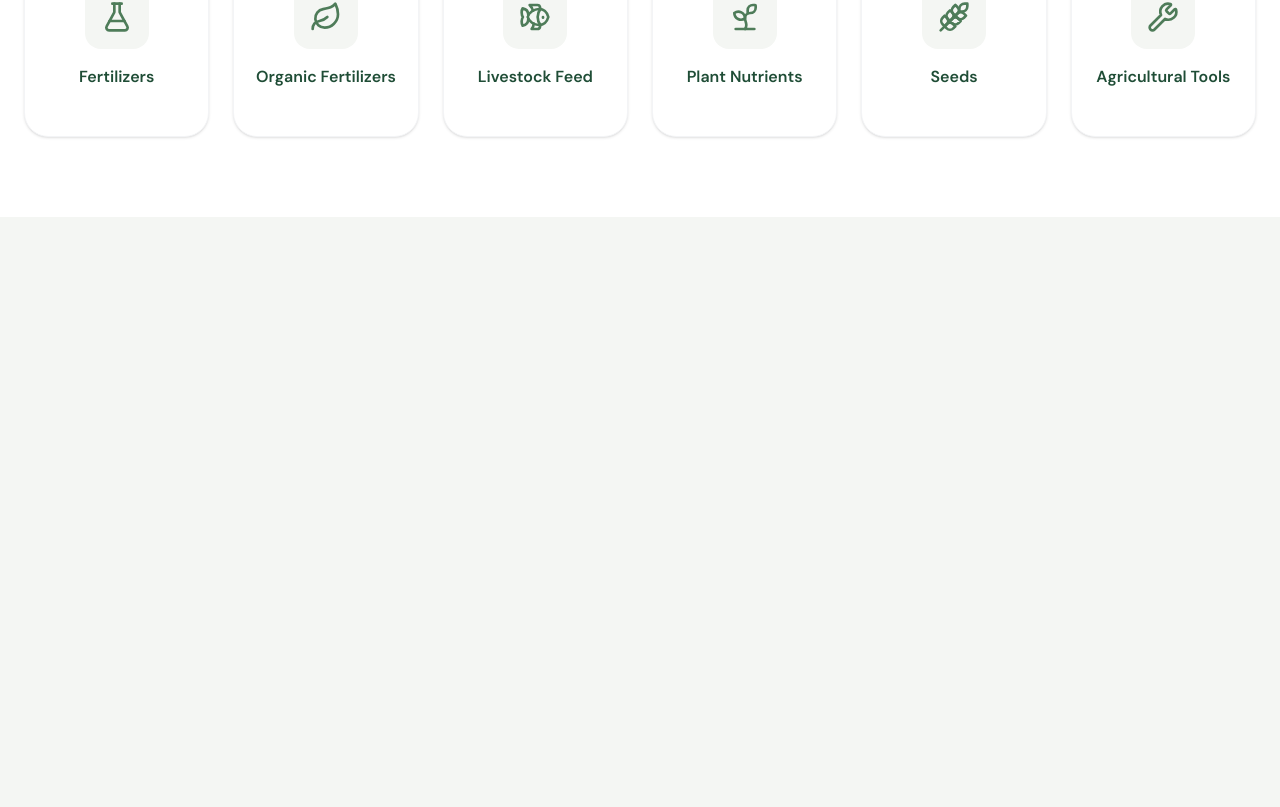
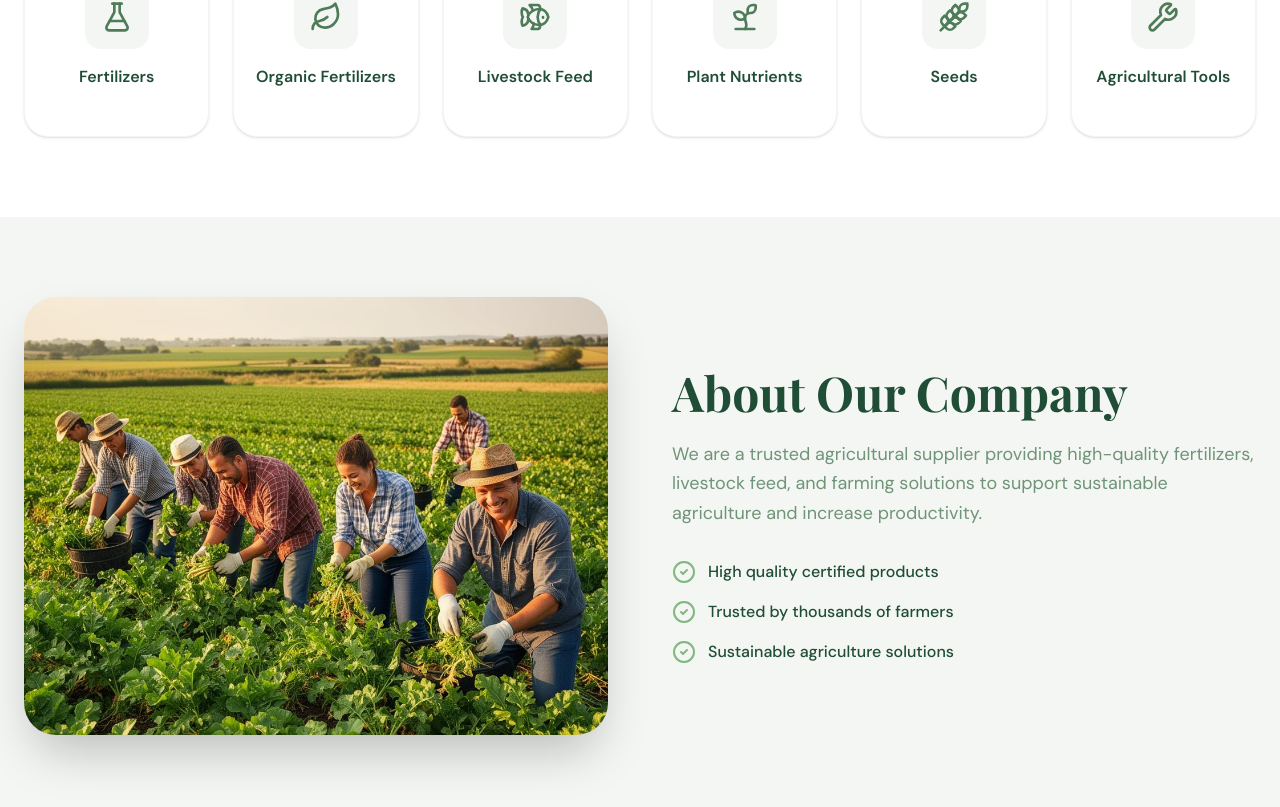
Before and after one commit to Leeroyakbar/greengrow-agri, a React (Vite) app: page / in a window 1280 px wide. Shown: the part 1088-1895 px from the top of the page. Before the commit the page ends 1305 px from the top, so only its background shows below. Built offline with nearby package versions, Linux system fonts and the light colour scheme; a web font is replaced by a local one.

Commit message:
create about section

```diff
--- a/src/App.tsx
+++ b/src/App.tsx
@@ -1,3 +1,4 @@
+import About from "./components/About"
 import Hero from "./components/Hero"
 import Navbar from "./components/Navbar"
 import ShopByCategory from "./components/ShopByCategory"
@@ -8,6 +9,7 @@ function App() {
       <Navbar />
       <Hero />
       <ShopByCategory />
+      <About />
     </div>
   )
 }
--- /dev/null
+++ b/src/components/About.tsx
@@ -0,0 +1,41 @@
+import { motion } from "framer-motion"
+import { CheckCircle2 } from "lucide-react"
+
+const About = () => {
+  return (
+    <section id="about" className="py-20 bg-soft-beige">
+      <div className="max-w-7xl mx-auto px-6">
+        <div className="grid lg:grid-cols-2 gap-16 items-center">
+          {/* Left: Image */}
+          <motion.div initial={{ opacity: 0, x: -20 }} whileInView={{ opacity: 1, x: 0 }} viewport={{ once: true }} transition={{ duration: 0.8 }} className="relative rounded-[2rem] overflow-hidden shadow-2xl aspect-[4/3]">
+            <img
+              src="/farmers-field.png" // Pastikan file gambar ada di public folder
+              alt="Farmers working in the field"
+              className="w-full h-full object-cover"
+            />
+          </motion.div>
+
+          {/* Right: Content */}
+          <motion.div initial={{ opacity: 0, x: 20 }} whileInView={{ opacity: 1, x: 0 }} viewport={{ once: true }} transition={{ duration: 0.8, delay: 0.2 }}>
+            <h2 className="font-display text-4xl md:text-5xl font-bold text-primary mb-6">About Our Company</h2>
+            <p className="text-secondary/80 text-lg leading-relaxed mb-8">
+              We are a trusted agricultural supplier providing high-quality fertilizers, livestock feed, and farming solutions to support sustainable agriculture and increase productivity.
+            </p>
+
+            {/* Highlights */}
+            <ul className="space-y-4">
+              {["High quality certified products", "Trusted by thousands of farmers", "Sustainable agriculture solutions"].map((item, index) => (
+                <li key={index} className="flex items-center gap-3 text-primary font-medium">
+                  <CheckCircle2 className="w-6 h-6 text-accent shrink-0" />
+                  {item}
+                </li>
+              ))}
+            </ul>
+          </motion.div>
+        </div>
+      </div>
+    </section>
+  )
+}
+
+export default About
```
Also changed, not shown: public/farmers-field.png (added).
